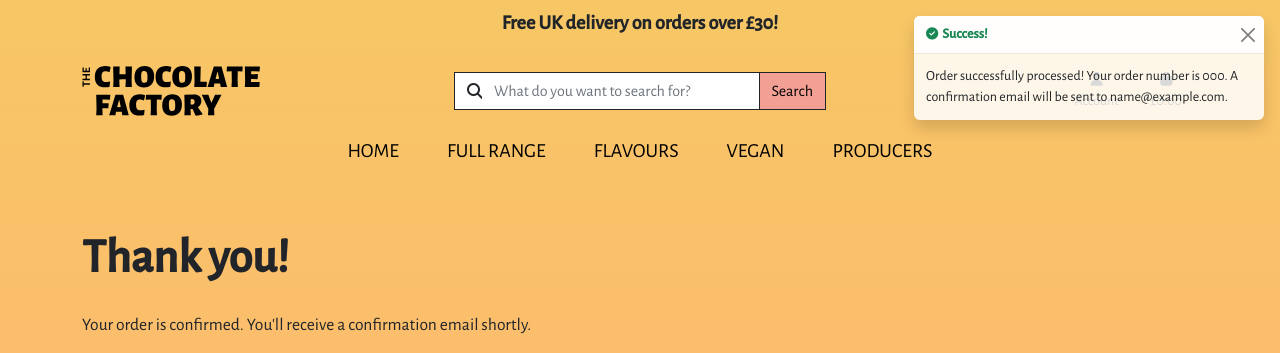
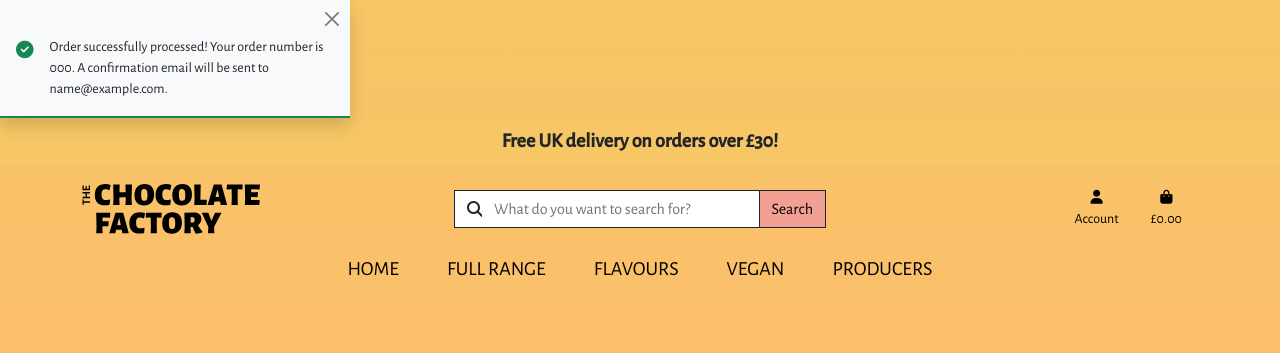
Before and after one commit to lucywoodman/the-chocolate-factory, a Django app: page /checkout/checkout_success/000 in a window 1280 px wide. Shown: the top 353 px of the page. Run offline with Django 3.2, Linux system fonts and the light colour scheme; tables that the repository leaves empty hold one stand-in row (values such as "Sample post"); grey boxes marked "Sample" are stand-in pictures; some libraries are stand-ins or nearby versions.

Commit message:
feat: improve styling to fit in better with the site branding

```diff
--- a/templates/includes/toasts/toast_success.html
+++ b/templates/includes/toasts/toast_success.html
@@ -1,10 +1,9 @@
-<div class="toast position-fixed top-0 end-0 m-3 border-0" role="alert" aria-live="assertive" aria-atomic="true">
-    <div class="toast-header">
-        <i class="fa-solid fa-circle-check fa-sm text-success me-1"></i>
-        <strong class="text-success me-auto">Success!</strong>
+<div class="toast bg-light border-0 border-bottom border-2 border-success rounded-0" role="alert" aria-live="assertive" aria-atomic="true">
+    <div class="pt-2 pe-2 d-flex justify-content-end">
         <button type="button" class="btn-close" data-bs-dismiss="toast" aria-label="Close"></button>
     </div>
-    <div class="toast-body">
+    <div class="d-flex px-3 pt-2 pb-3">
+        <div class="pt-1 pe-3"><i class="fa-solid fa-circle-check fa-lg text-success"></i></div>
         {{ message }}
     </div>
 </div>
```
Also changed, not shown: templates/includes/toasts/toast_error.html (+4 -5 lines), templates/includes/toasts/toast_info.html (+4 -5 lines), templates/includes/toasts/toast_warning.html (+4 -5 lines).
